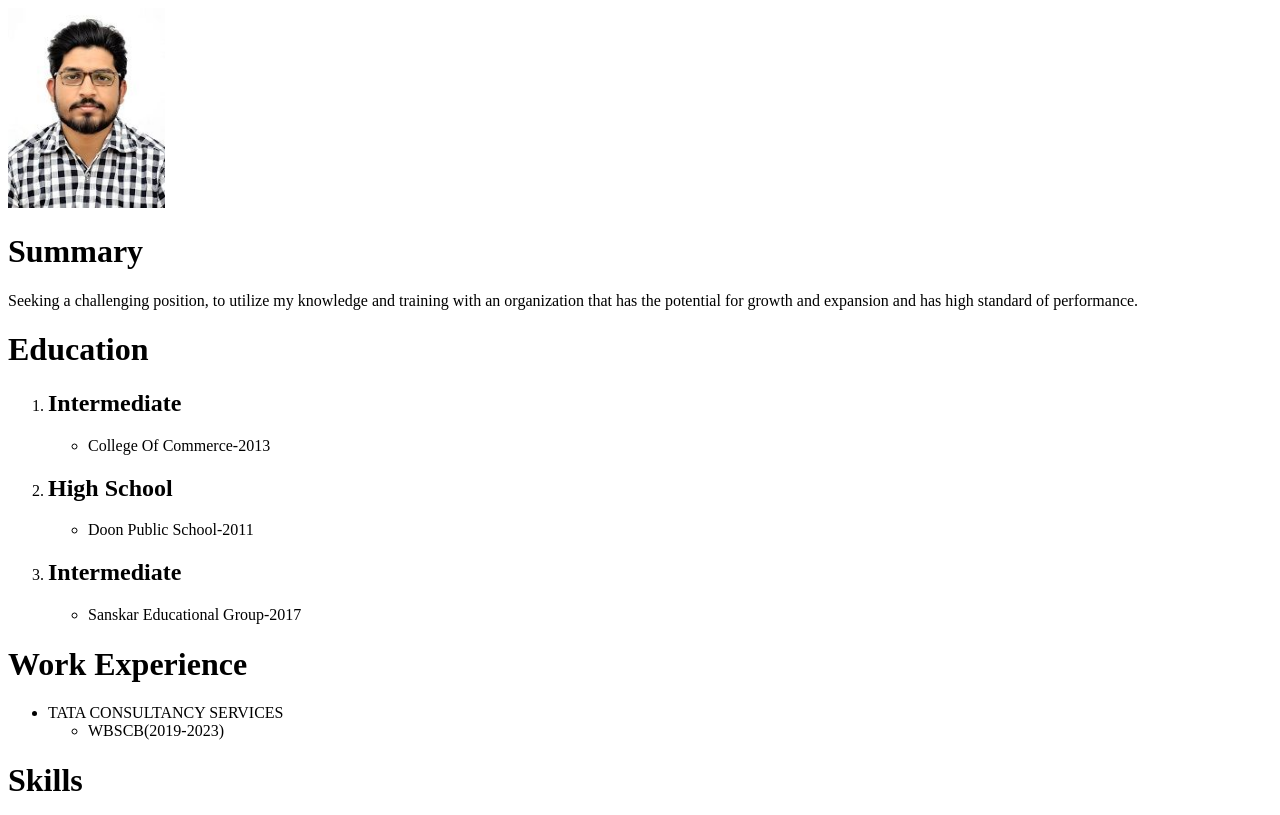
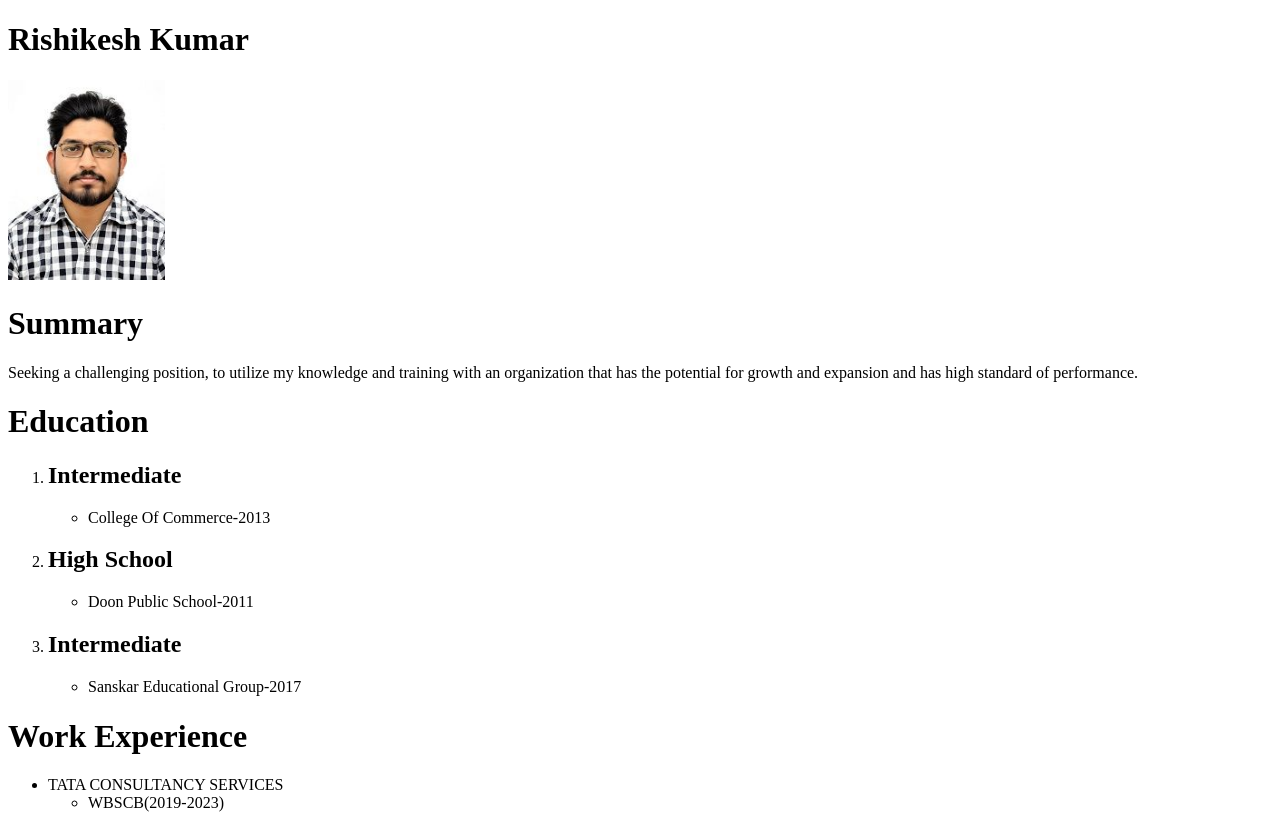
Before and after one commit to geekyrishikesh/capstone_projects, a plain HTML site: page Capstone_proj_1/index.html in a window 1280 px wide. Shown: the top 815 px of the page. Drawn offline with Linux system fonts and the light colour scheme.

Commit message:
Update index.html

```diff
--- a/Capstone_proj_1/index.html
+++ b/Capstone_proj_1/index.html
@@ -5,6 +5,7 @@
     <title>My Resume</title>
 </head>
 <body>
+    <h1>Rishikesh Kumar</h1>
     <img src="./assets/images/mypic.jpg" alt="my_image" height="200" >
     <h1>Summary</h1>
     <p>Seeking a challenging position, to utilize my knowledge and training with an organization that has the potential for growth and expansion and has high standard of performance.</p>
```
